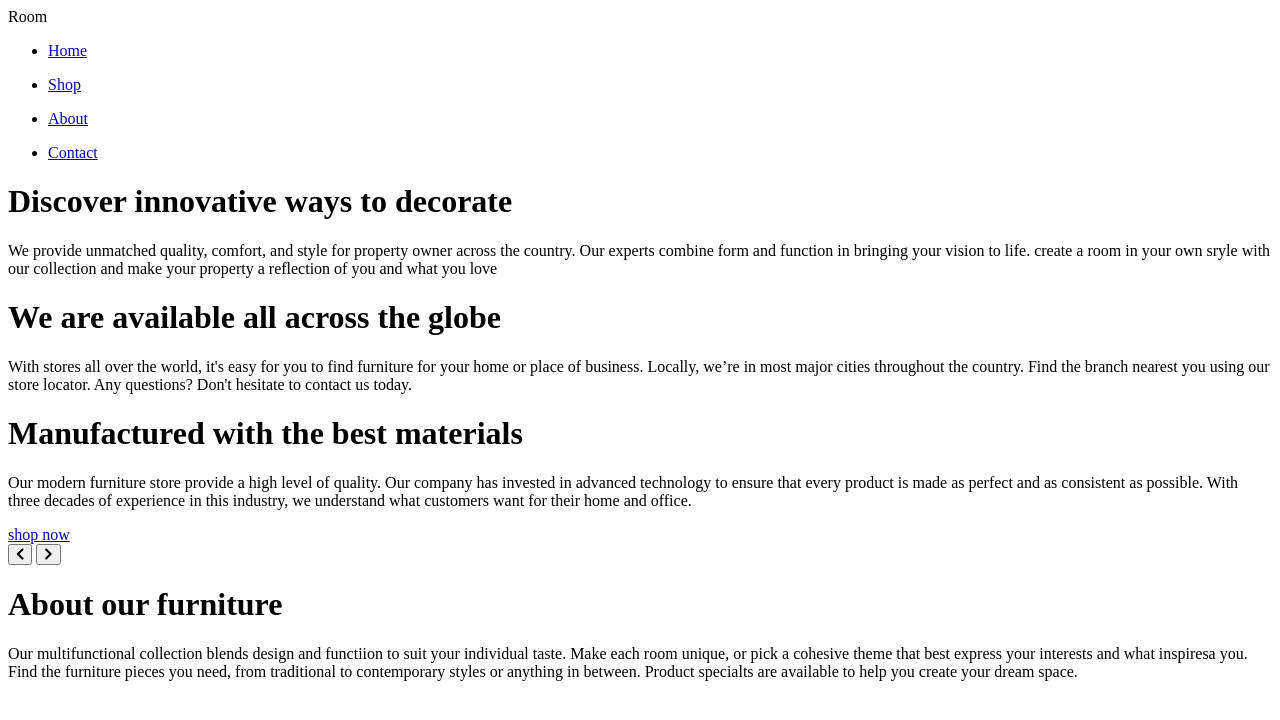
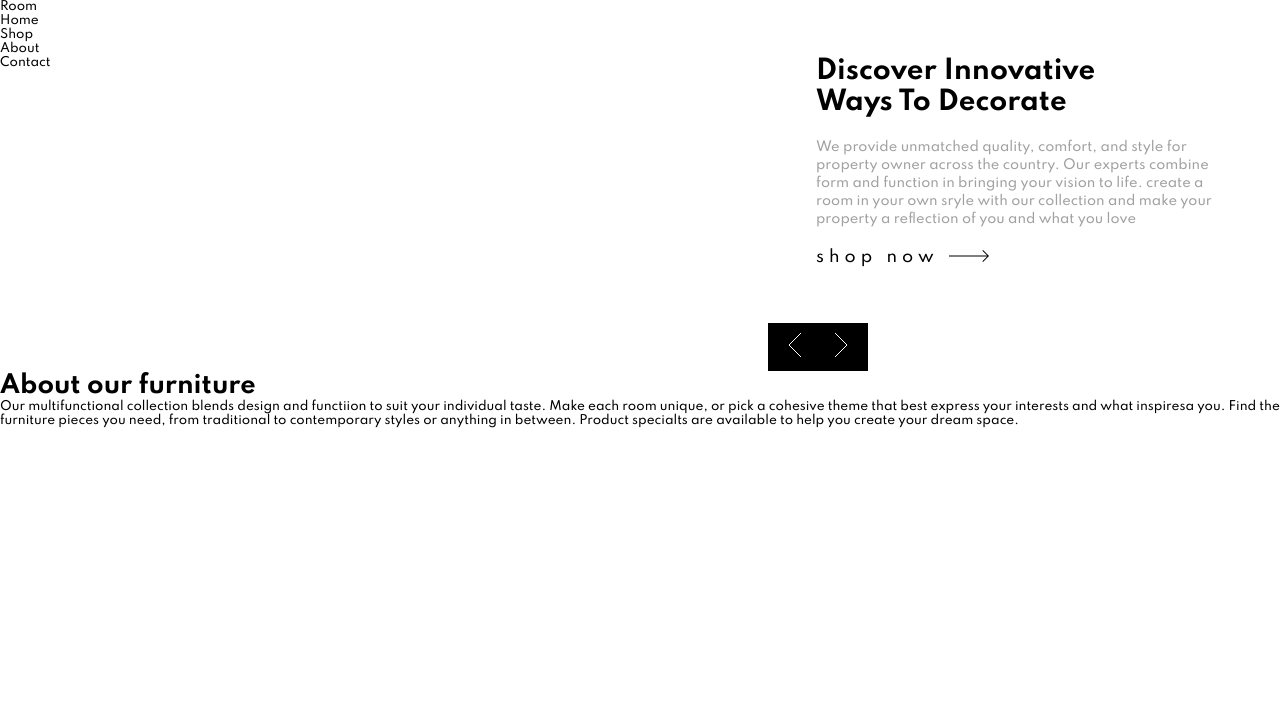
Before and after one commit to daudi13/room-homepage-master, a plain HTML site: page index.html in a window 1280 px wide. Drawn offline with Linux system fonts and the light colour scheme.

Commit message:
commit container b

```diff
--- a/index.html
+++ b/index.html
@@ -6,6 +6,7 @@
 
   <link rel="icon" type="image/png" sizes="32x32" href="./images/favicon-32x32.png">
   <link rel="stylesheet" href="https://use.fontawesome.com/releases/v5.15.3/css/all.css" integrity="sha384-SZXxX4whJ79/gErwcOYf+zWLeJdY/qpuqC4cAa9rOGUstPomtqpuNWT9wdPEn2fk" crossorigin="anonymous">
+  <link rel="stylesheet" href="dist/css/main.css">
 
   <title>Frontend Mentor | Room homepage</title>
 
@@ -16,10 +17,12 @@
   </style>
 </head>
 <body>
+  <div class="container">
   <div class="top-container">
     <div class="top-container-a">
       <div class="slider-item-one active"></div>
-      <div class="slider-item-two"></div>
+      <div class="slider
+      -item-two"></div>
       <div class="slider-item-three"></div>
       <div class="nav">
         <div class="logo">Room</div>
@@ -33,30 +36,32 @@
     </div>
     <div class="top-container-b">
       <div class="dsc">
-        <div class="desc-txt active">
-        <h1>Discover innovative ways to decorate</h1>
+        <div class="desc-txt one active">
+        <h1>Discover innovative <br/>ways to decorate</h1>
         <p>We provide unmatched quality, comfort, and style for property owner across the country. Our experts combine form and function in bringing your vision to life. create a room in your own sryle with our collection and make your property a reflection of you and what you love
         </p>
+        <div class="btn-box"><a href="#" class="shop-btn">shop now</a><img src="/images/icon-arrow.svg" alt=""></div>
         </div>
-        <div class="desc-txt">
-        <h1>We are available all across the globe</h1>
+        <div class="desc-txt two">
+        <h1>We are available <br/>all across the globe</h1>
         <p>With stores all over the world, it's easy for you to find furniture for your home or place of business.
         Locally, we’re in most major cities throughout the country. Find the branch nearest you using our
         store locator. Any questions? Don't hesitate to contact us today.
         </p>
+        <div class="btn-box"><a href="#" class="shop-btn">shop now</a><img src="/images/icon-arrow.svg" alt=""></div>
         </div>
-        <div class="desc-txt">
-        <h1>Manufactured with the best materials</h1>
+        <div class="desc-txt three">
+        <h1>Manufactured with <br/>the best materials</h1>
         <p>Our modern furniture store provide a high level of quality. Our company has invested in advanced technology
         to ensure that every product is made as perfect and as consistent as possible. With three decades of
         experience in this industry, we understand what customers want for their home and office.
         </p>
+        <div class="btn-box"><a href="#" class="shop-btn">shop now</a><img src="/images/icon-arrow.svg" alt=""></div>
         </div>
-        <a href="#">shop now</a>
       </div>
       <div class="switch-btns">
-        <button><i class="fas fa-chevron-left"></i></button>
-        <button><i class="fas fa-chevron-right"></i></button>
+        <a href="#"><img src="/images/icon-angle-left.svg" alt=""></a>
+        <a href="#"><img src="/images/icon-angle-right.svg" alt=""></a>
       </div>
     </div>
   </div>
@@ -68,5 +73,6 @@
     </div>
     <div class="right-bottom-container"></div>
   </div>
+  </div>
 </body>
 </html>
--- /dev/null
+++ b/sass/_container.scss
@@ -0,0 +1,66 @@
+
+.container{
+    max-width: 1440px;
+    margin: auto;
+
+    .top-container {
+        height: 60%;
+        width: 100%;
+        display: flex;
+
+        .top-container-a {
+            width: 60%;
+        }
+
+        .top-container-b {
+            width: 40%;
+
+            .dsc{
+                padding: 3.5rem 3rem;
+
+                .desc-txt {
+                    display: none;
+
+                    h1 {
+                        font-size: 26px;
+                        font-weight: 700;
+                        text-transform: capitalize;
+                        margin-bottom: 20px;
+                    }
+
+                    p {
+                        font-size: 13px;
+                        line-height: 18px;
+                        color: $dark-gray;
+                        margin-bottom: 20px;
+                    }
+
+                    .shop-btn {
+                        font-size: 16px;
+                        margin-right: 10px;
+                        letter-spacing: 5px;
+                    }
+                }
+
+                .active {
+                    display: block;
+                }
+
+            }
+
+            .switch-btns {
+                padding: 10px 20px;
+                background-color: #000;
+                width: 100px;
+                display: flex;
+                align-items: center;
+                justify-content: space-between;
+            }
+        }
+    }
+
+    .bottom-container {
+        height: 40%;
+        width: 100%;
+    }
+}
--- /dev/null
+++ b/sass/_default.scss
@@ -0,0 +1,25 @@
+@import url('https://fonts.googleapis.com/css2?family=Poppins:wght@400;500;600;700&family=Spartan:wght@500;600;700&display=swap');
+
+*,
+*::before,
+*::after {
+    padding: 0;
+    margin: 0;
+    box-sizing: border-box;
+}
+
+body {
+    height: 100vh;
+    overflow: hidden;
+    font-family: 'Spartan', sans-serif;
+    font-size: 12px;
+}
+
+img {
+    max-width: 100%;
+}
+
+a {
+    text-decoration: none;
+    color: inherit;
+}
--- /dev/null
+++ b/sass/_variables.scss
@@ -0,0 +1,4 @@
+$dark-gray: hsl(0, 0%, 63%);
+$black: hsl(0, 0%, 0%);
+$white: hsl(0, 0%, 100%);
+$very-dark-gray: hsl(0, 0%, 27%);
--- /dev/null
+++ b/sass/main.scss
@@ -0,0 +1,3 @@
+@import 'default';
+@import 'variables';
+@import 'container';
```
Also changed, not shown: dist/css/main.css (added), 2 other files.
